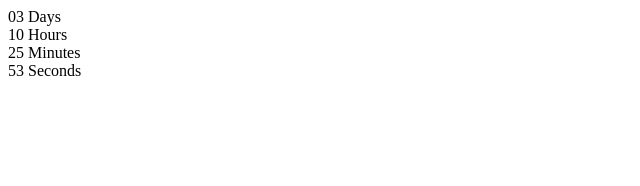
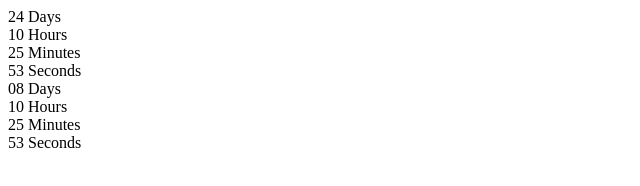
Before and after one commit to SolodkayaT/goit-js-hw-11-timer, a website: page index.html in a window 1280 px wide. Shown: the whole page, without its empty margins (0-640 px from the left). Drawn offline with Linux system fonts and the light colour scheme.

Commit message:
add timer class and two timers for example

```diff
--- a/index.html
+++ b/index.html
@@ -28,6 +28,27 @@
         <span class="label">Seconds</span>
       </div>
     </div>
+    <div class="timer" id="timer-2">
+      <div class="field">
+        <span class="value" data-value="days">00</span>
+        <span class="label">Days</span>
+      </div>
+
+      <div class="field">
+        <span class="value" data-value="hours">00</span>
+        <span class="label">Hours</span>
+      </div>
+
+      <div class="field">
+        <span class="value" data-value="mins">00</span>
+        <span class="label">Minutes</span>
+      </div>
+
+      <div class="field">
+        <span class="value" data-value="secs">00</span>
+        <span class="label">Seconds</span>
+      </div>
+    </div>
     <script src="index.js"></script>
   </body>
 </html>
--- a/index.js
+++ b/index.js
@@ -1,26 +1,36 @@
-const targetDate = new Date(2019, 11, 20, 5, 40).getTime();
 function pad(value) {
   return String(value).padStart(2, '0');
 }
-const CountdownTime = {
-  UpdateTime(day, hour, min, sec) {
-    const refs = {
-      days: document.querySelector('span[data-value="days"]'),
-      hours: document.querySelector('span[data-value="hours"]'),
-      minutes: document.querySelector('span[data-value="mins"]'),
-      seconds: document.querySelector('span[data-value="secs"]'),
-    };
-    refs.days.textContent = day;
-    refs.hours.textContent = hour;
-    refs.minutes.textContent = min;
-    refs.seconds.textContent = sec;
-  },
+
+class CountdownTime {
+  constructor(selector, targetDate) {
+    this.selector = selector;
+    this.targetDate = targetDate;
+  }
+
+  updateTime(day, hour, min, sec) {
+    const timerId = this.selector.selector;
+    console.log(timerId);
+    const days = document.querySelector(`${timerId} span[data-value="days"]`);
+    const hours = document.querySelector(`${timerId} span[data-value="hours"]`);
+    const minutes = document.querySelector(
+      `${timerId} span[data-value="mins"]`,
+    );
+    const seconds = document.querySelector(
+      `${timerId} span[data-value="secs"]`,
+    );
+
+    days.textContent = day;
+    hours.textContent = hour;
+    minutes.textContent = min;
+    seconds.textContent = sec;
+  }
 
   start() {
     this.timerId = setInterval(() => {
       const currentTime = Date.now();
 
-      const time = targetDate - currentTime;
+      const time = this.selector.targetDate - currentTime;
 
       const days = pad(Math.floor(time / (1000 * 60 * 60 * 24)));
       const hours = pad(
@@ -29,9 +39,17 @@ const CountdownTime = {
       const mins = pad(Math.floor((time % (1000 * 60 * 60)) / (1000 * 60)));
       const secs = pad(Math.floor((time % (1000 * 60)) / 1000));
 
-      this.UpdateTime(days, hours, mins, secs);
+      this.updateTime(days, hours, mins, secs);
     }, 1000);
-  },
-};
-
-CountdownTime.start();
+  }
+}
+const timer = new CountdownTime({
+  selector: '#timer-1',
+  targetDate: new Date(2020, 0, 10, 5, 40),
+});
+timer.start();
+const timer2 = new CountdownTime({
+  selector: '#timer-2',
+  targetDate: new Date(2019, 11, 25, 5, 40),
+});
+timer2.start();
```
Also changed, not shown: README.md.
